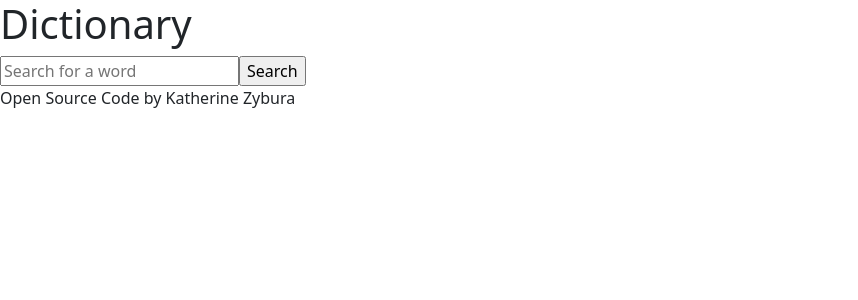
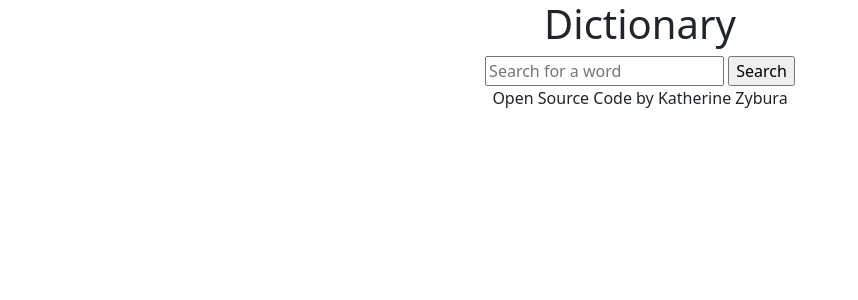
Before and after one commit to katzybura/dictionary-project, a React (Create React App) app: page / in a window 1280 px wide. Shown: the top 300 px of the page, without its empty margins (0-858 px from the left). Built offline with nearby package versions, Linux system fonts and the light colour scheme.

Commit message:
added some css

```diff
--- a/src/App.css
+++ b/src/App.css
@@ -0,0 +1,3 @@
+header, footer{
+  text-align: center;
+}
--- /dev/null
+++ b/src/Dictionary.css
@@ -0,0 +1,3 @@
+.Dictionary{
+    text-align: center;
+}
--- a/src/Dictionary.js
+++ b/src/Dictionary.js
@@ -1,5 +1,6 @@
 import React, {useState} from "react";
 import axios from "axios";
+import "./Dictionary.css";
 
 export default function Dictionary(){
     let [keyword, setKeyword]= useState("");
@@ -19,8 +20,7 @@ setKeyword(event.target.value);
     return(
         <div className="Dictionary">
 <form onSubmit={search}>
-    <input type="search" placeholder="Search for a word" onChange={handleKeywordChange}/>
-    <input type="submit" value="Search"/>
+    <input type="search" placeholder="Search for a word" onChange={handleKeywordChange}/> <input type="submit" value="Search"/>
 </form>
         </div>
     );
```
